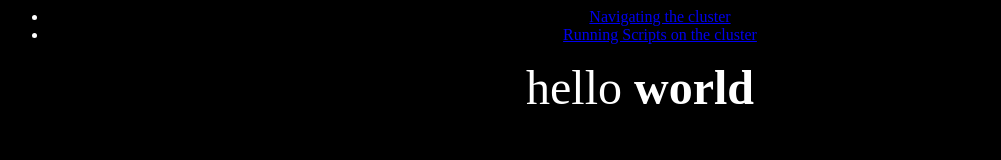
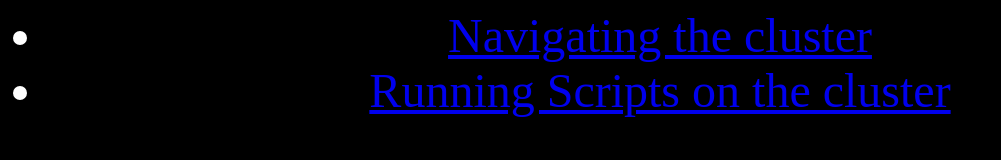
Before and after one commit to Abdullah-Ghani/Cluster, a plain HTML site: page index.html in a window 1280 px wide. Shown: the whole page, without its empty margins (0-1001 px from the left). Drawn offline with Linux system fonts and the light colour scheme.

Commit message:
Update index.html

```diff
--- a/index.html
+++ b/index.html
@@ -4,10 +4,10 @@ Java in Aerodynamics
 </title>
 <body>
 	<ul>
-<li><a href="Navigating the Cluster (1).html">Navigating the cluster</a></li>
-<li><a href="Running Scripts on the Cluster.html">Running Scripts on the cluster</a></li>
+<font size="18"><li><a href="Navigating the Cluster (1).html">Navigating the cluster</a></li></font>
+<font size="18"><li><a href="Running Scripts on the Cluster.html">Running Scripts on the cluster</a></li></font>
 </ul>
- <font size="20">hello <b>world</b></font>
+
 </body>
 <style>
 	body{
```
